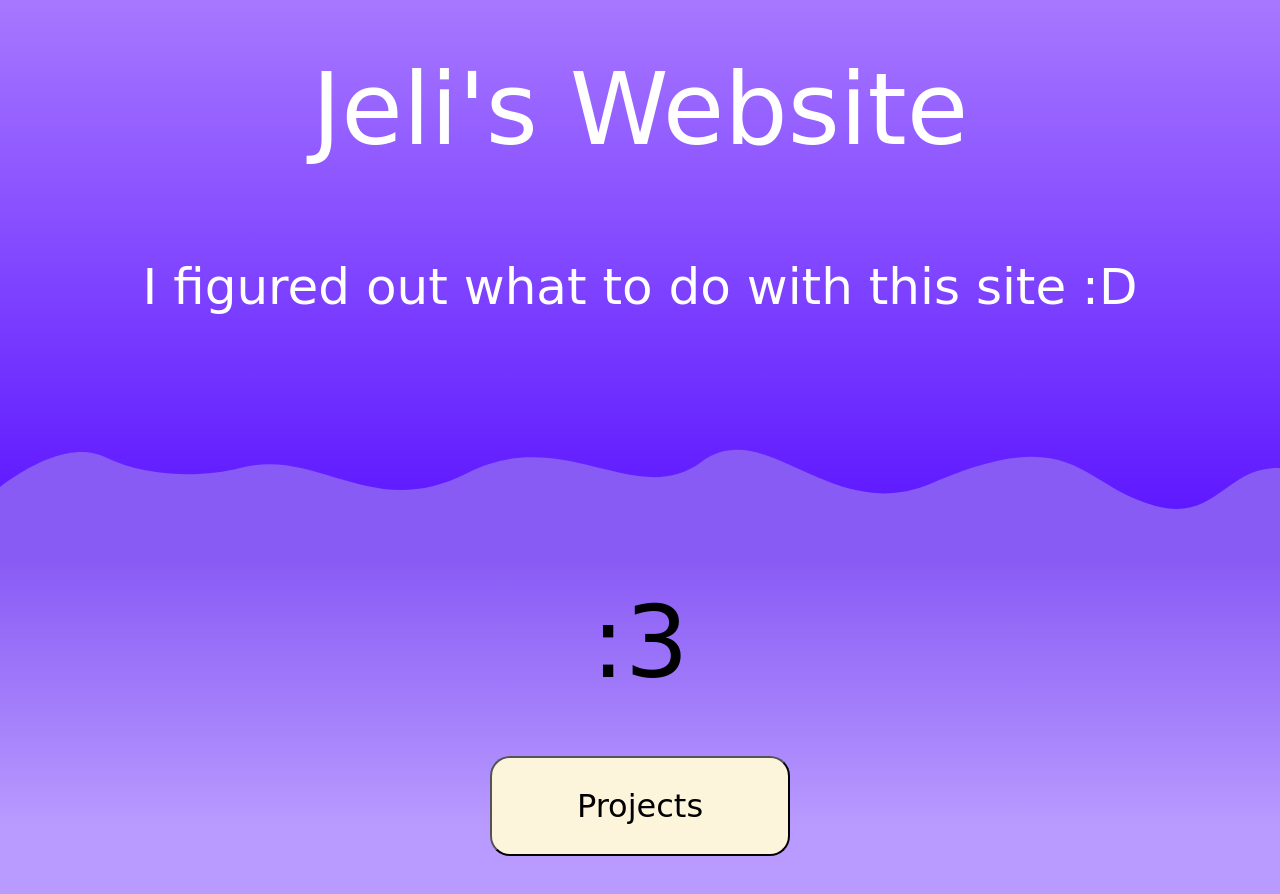
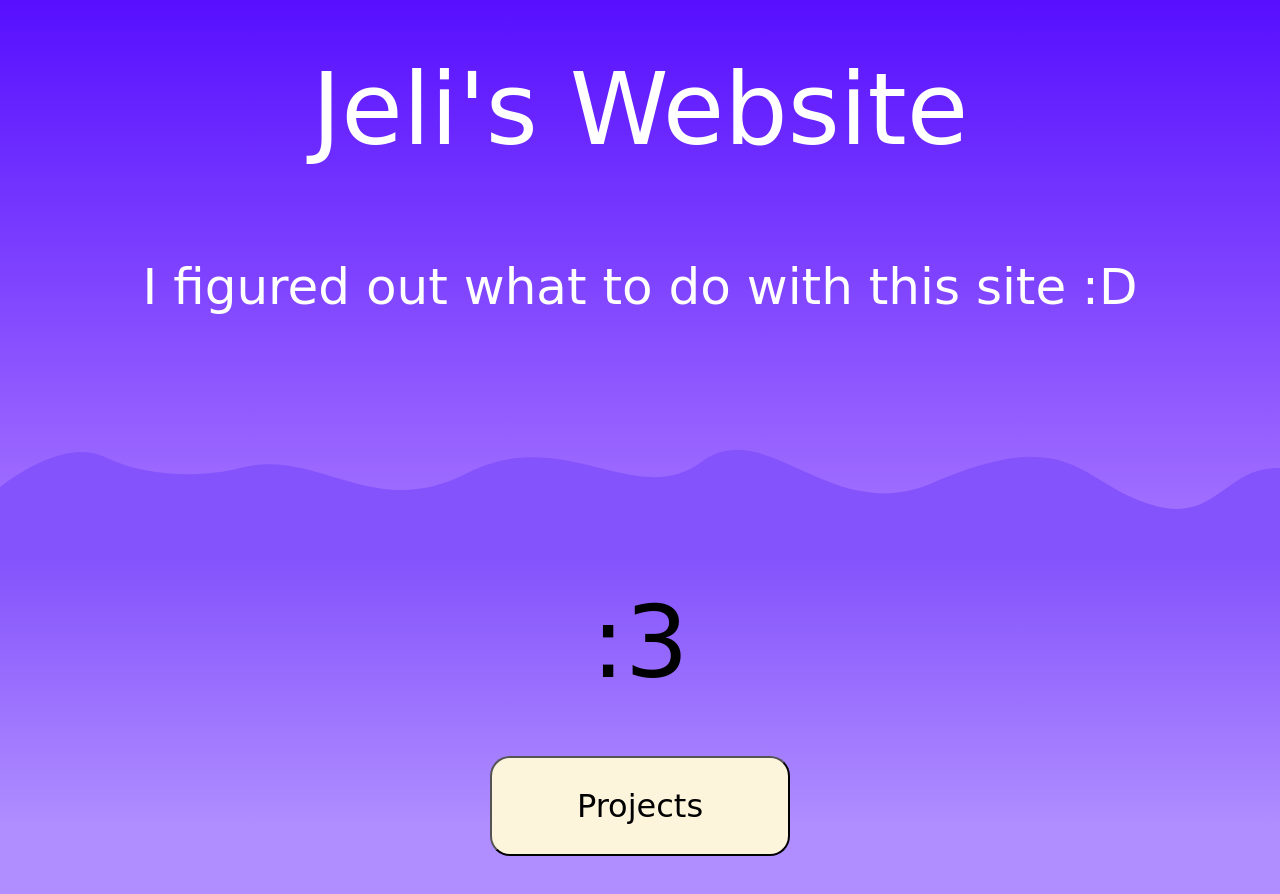
Before and after one commit to Jeli162/CoolJeliSite, a React (Vite) app in the folder jelisite/: page / in a window 1280 px wide. Built offline with nearby package versions, Linux system fonts and the light colour scheme.

Commit message:
Adjusted gradients

```diff
--- a/jelisite/src/Pages/HomePage/BottomSection_style.css
+++ b/jelisite/src/Pages/HomePage/BottomSection_style.css
@@ -1,13 +1,13 @@
 .bottom
 {
-    --grad_top: rgb(137, 91, 245);
+    --grad_top: rgb(133, 83, 252);
 }
 
 section.bottom
 {
     position: relative;
     min-height: 40vh;
-    background: linear-gradient(to top, rgb(185, 155, 255) 20%, var(--grad_top));
+    background: linear-gradient(to top, rgb(176, 142, 255) 20%, var(--grad_top));
 }
 
 p.bottom
--- a/jelisite/src/Pages/HomePage/TopSection_style.css
+++ b/jelisite/src/Pages/HomePage/TopSection_style.css
@@ -21,6 +21,6 @@ p.top
 section.top
 {
   min-height: 70vh;
-  background: linear-gradient(to top, rgb(87, 15, 255), rgb(167, 120, 255));
+  background: linear-gradient(to bottom, rgb(87, 15, 255), rgb(167, 120, 255));
   background-repeat: no-repeat;
 }
```
